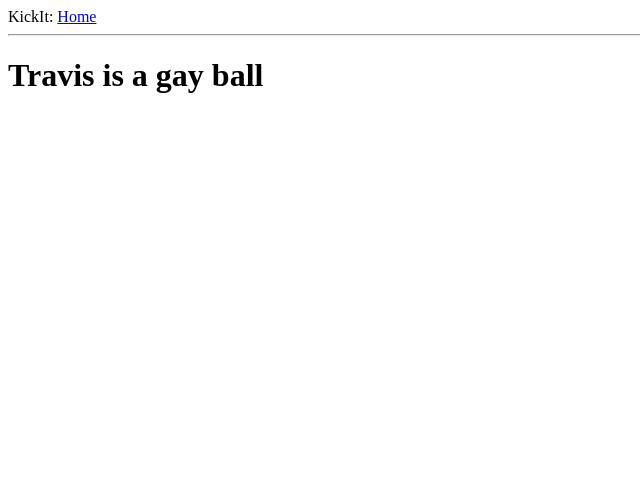
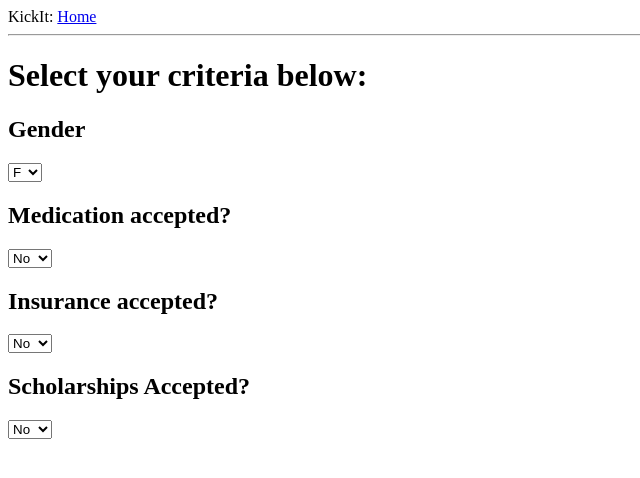
Before and after one commit to calebfaii/kick-it, a Flask app: page / in a window 1280 px wide. Shown: the top 478 px of the page, without its empty margins (0-640 px from the left). Run offline with Flask 2, Linux system fonts and the light colour scheme.

Commit message:
Quick-and-dirty dropdown filters added

```diff
--- a/app/routes.py
+++ b/app/routes.py
@@ -1,8 +1,17 @@
-from flask import render_template
+from flask import render_template, request
 from app import app
+app.debug = True
 
-@app.route('/')
-@app.route('/index')
+
+@app.route('/', methods=['GET'])
+@app.route('/index', methods=['GET'])
 def index():
-    message = "Travis is a gay ball"
-    return render_template('index.html', message=message)
+    gender_options = ['M', 'F']
+    scholarship_options = ['Yes', 'No']
+    medication_options = ['Yes', 'No']
+    insurance_options = ['Yes', 'No']
+    return render_template('index.html',
+                           scholarship_options=scholarship_options,
+                           gender_options=gender_options,
+                           medication_options=medication_options,
+                           insurance_options=insurance_options)
--- a/app/templates/index.html
+++ b/app/templates/index.html
@@ -1,5 +1,29 @@
 {% extends "base.html" %}
 
 {% block content %}
-    <h1>{{ message }}</h1>
+    <h1>Select your criteria below:</h1>
+    <h2>Gender</h2>
+    <select name=gender\_options method='GET' action=/'>
+            {% for entry in gender_options %}
+            <option value= "{{entry}}" SELECTED>{{entry}}</option>"
+            {% endfor %}
+    </select>
+    <h2>Medication accepted?</h2>
+    <select name=medication\_options method='GET' action=/'>
+            {% for entry in scholarship_options %}
+            <option value= "{{entry}}" SELECTED>{{entry}}</option>"
+            {% endfor %}
+    </select>
+    <h2>Insurance accepted?</h2>
+    <select name=insurance\_options method='GET' action=/'>
+            {% for entry in scholarship_options %}
+            <option value= "{{entry}}" SELECTED>{{entry}}</option>"
+            {% endfor %}
+    </select>
+    <h2> Scholarships Accepted?</h2>
+    <select name=scholarship\_options method='GET' action=/'>
+            {% for entry in scholarship_options %}
+            <option value= "{{entry}}" SELECTED>{{entry}}</option>"
+            {% endfor %}
+    </select>
 {% endblock %}
```
Also changed, not shown: 1 other file.
